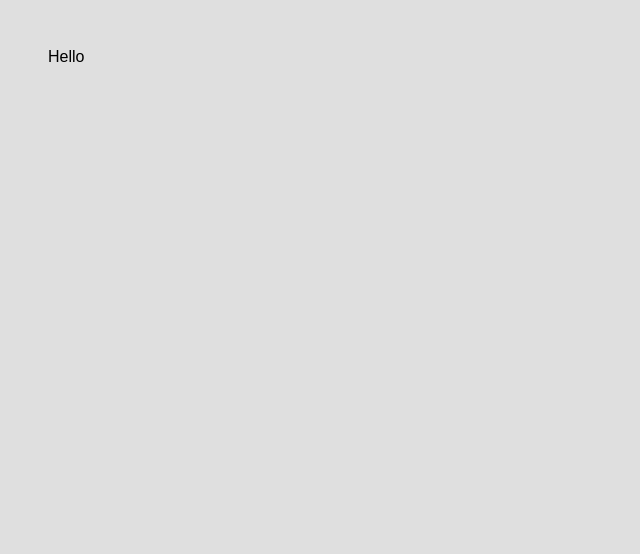
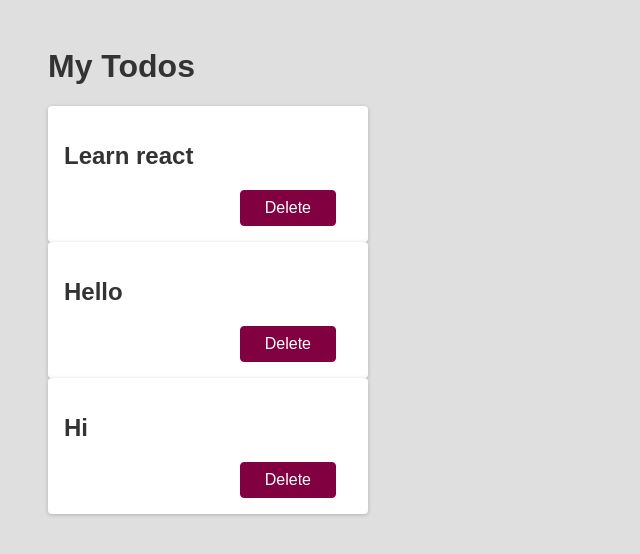
Before and after one commit to greenn-lab/academind-react-course, a React (Create React App) app: page / in a window 1280 px wide. Shown: the top 554 px of the page, without its empty margins (0-640 px from the left). Built offline with nearby package versions, Linux system fonts and the light colour scheme.

Commit message:
update// Todo component

```diff
--- a/src/App.js
+++ b/src/App.js
@@ -1,5 +1,14 @@
+import Todo from './components/Todo'
+
 function App() {
-  return <div>Hello</div>
+  return (
+    <div>
+      <h1>My Todos</h1>
+      <Todo text="Learn react" />
+      <Todo text="Hello" />
+      <Todo text={'Hi'} />
+    </div>
+  )
 }
 
 export default App
--- /dev/null
+++ b/src/components/Todo.js
@@ -0,0 +1,12 @@
+function Todo(props) {
+  return (
+    <div className="card">
+      <h2>{props.text}</h2>
+      <div className="actions">
+        <button className="btn">Delete</button>
+      </div>
+    </div>
+  )
+}
+
+export default Todo
```
